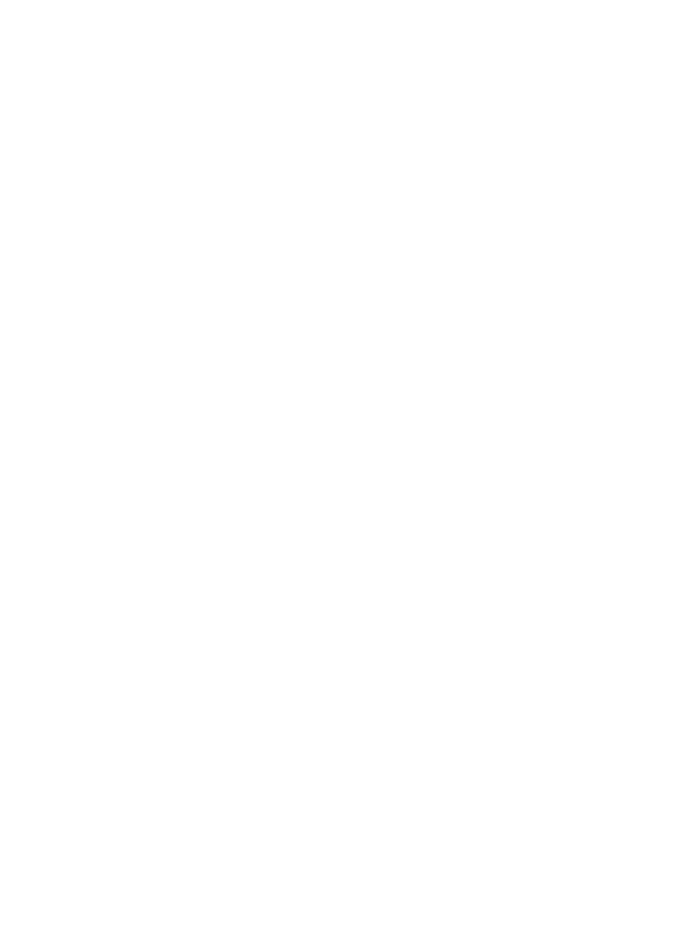
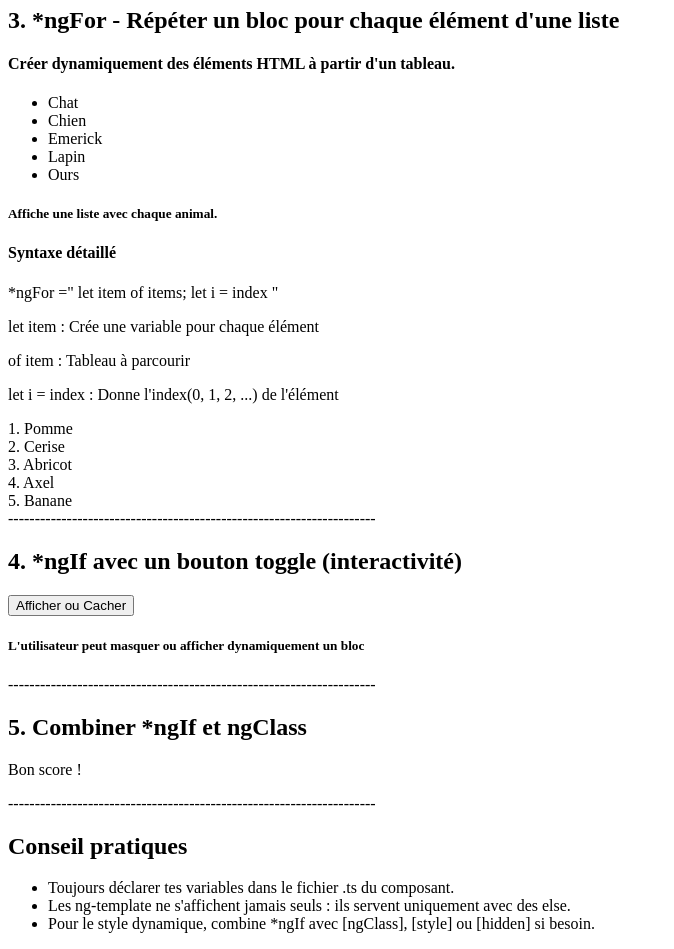
Before and after one commit to Loicwr/TestAngular, an Angular app: page / in a window 1280 px wide. Shown: the part 1880-2829 px from the top of the page, without its empty margins (0-674 px from the left). Before the commit the page ends 1811 px from the top, so only its background shows below. Built offline with nearby package versions, Linux system fonts and the light colour scheme.

Commit message:
feat(directives-structurelles): enhance component template with detailed explanations and additional examples

```diff
--- a/src/app/directives-structurelles/directives-structurelles.component.html
+++ b/src/app/directives-structurelles/directives-structurelles.component.html
@@ -1,14 +1,15 @@
 <h1>Directive Structurelles</h1>
 
-<h2>*ngIf</h2>
+<h2>1. *ngIf</h2>
 <h4>Afficher un bloc HTML seulement si une condition est vraie.</h4>
 
 <p *ngIf="isLoggedIn">Bienvenue, vous êtes connecté !</p>
 
 <h5>Si " isLoggedIn " = false,  alors balise p ne s'affiche pas</h5>
 
+---------------------------------------------------------------------
 
-<h2>*ngIf ... else - Affichage conditionnel avec fallback</h2>
+<h2>2. *ngIf ... else - Affichage conditionnel avec fallback</h2>
 <h4>Afficher un contenu alternatif si la condition est fausse.</h4>
 
 <p *ngIf="isAdmin; else accessDenied">Bienvenu Admin</p>
@@ -18,4 +19,49 @@
 
 <h5>Si " isAdmin " = false,  il affiche le contenu de ng-template</h5>
 
-<h2></h2>
+---------------------------------------------------------------------
+
+<h2>3. *ngFor - Répéter un bloc pour chaque élément d'une liste</h2>
+<h4>Créer dynamiquement des éléments HTML à partir d'un tableau.</h4>
+
+<ul>
+    <li *ngFor="let animal of animaux">{{  animal }}</li>
+</ul>
+
+<h5>Affiche une liste avec chaque animal.</h5>
+
+<h4>Syntaxe détaillé</h4>
+<p> *ngFor =" let item of items; let i  = index "</p>
+<p> let item  :  Crée une variable pour chaque élément</p>
+<p> of  item  :  Tableau à parcourir</p>
+<p> let i = index  :  Donne l'index(0, 1, 2, ...) de l'élément</p>
+
+<div *ngFor="let fruit of fruits; let i = index">
+    {{ i + 1 }}. {{ fruit }}
+</div>
+
+---------------------------------------------------------------------
+
+<h2>4. *ngIf avec un bouton toggle (interactivité)</h2>
+
+<button (click)="isVisible = !isVisible">Afficher ou Cacher</button>
+<p *ngIf="isVisible">Ce texte peut apparaître ou disparaître</p>
+
+<h5>L'utilisateur peut masquer ou afficher dynamiquement un bloc</h5>
+
+---------------------------------------------------------------------
+
+<h2>5. Combiner *ngIf et ngClass</h2>
+
+<p *ngIf="score > 10" [ngClass]="'text-success'">
+    Bon score !
+</p>
+
+---------------------------------------------------------------------
+
+<h2>Conseil pratiques</h2>
+<ul>
+    <li>Toujours déclarer tes variables dans le fichier .ts du composant.</li>
+    <li>Les ng-template ne s'affichent jamais seuls : ils servent uniquement avec des else.</li>
+    <li>Pour le style dynamique, combine *ngIf avec [ngClass], [style] ou [hidden] si besoin.</li>
+</ul>
--- a/src/app/directives-structurelles/directives-structurelles.component.ts
+++ b/src/app/directives-structurelles/directives-structurelles.component.ts
@@ -10,5 +10,8 @@ import { Component } from '@angular/core';
 export class DirectivesStructurellesComponent {
   isLoggedIn = true;
   isAdmin = false;
-
+  animaux = ['Chat', 'Chien', 'Emerick', 'Lapin', 'Ours'];
+  fruits = ['Pomme', 'Cerise', 'Abricot', 'Axel', 'Banane'];
+  isVisible = false;
+  score = 11;
 }
```
